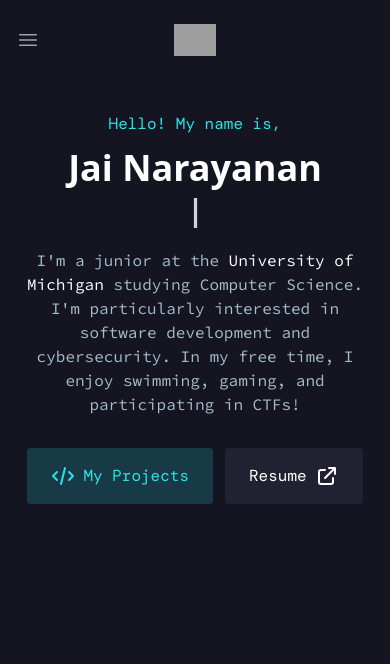
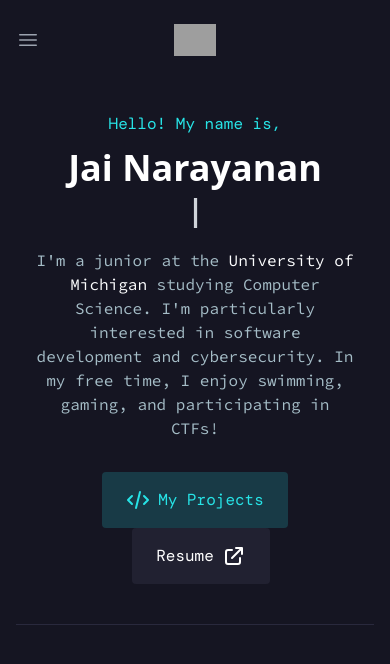
Before and after one commit to JaiNarayanan/JaiNarayanan.github.io, a React (Create React App) app: page / in a window 390 px wide. Shown: the top 664 px of the page. Built offline with nearby package versions, Linux system fonts and the light colour scheme; grey boxes are pictures that could not be loaded; a web font is replaced by a local one.

Commit message:
homepage complete

```diff
--- a/src/App.css
+++ b/src/App.css
@@ -28,13 +28,22 @@ main {
   pointer-events: none;
 }
 
+section{
+    border-bottom-width:1px;
+    --tw-border-opacity:1;
+    border-color:#29293d;
+    padding-top:3.5rem;
+    padding-bottom:3.5rem
+}
+
+
 
 .container{
     width:100%;
     margin-right:auto;
     margin-left:auto;
-    padding-right:0.5rem;
-    padding-left:0.5rem;
+    padding-right:1rem;
+    padding-left:1rem;
 }
 @media(min-width:500px){
     .container{
--- a/src/components/Home.js
+++ b/src/components/Home.js
@@ -3,6 +3,8 @@ import profile from '../assets/me2.png'
 import Typewriter from 'typewriter-effect';
 import { ReactComponent as ProjectIcon } from '../assets/project-icon.svg';
 import { ReactComponent as ExpandIcon } from '../assets/expand-icon.svg';
+import ResumePDF from '../assets/files/Jai_Narayanan_Resume.pdf';
+import ProfileImage from '../assets/imgs/profile.jpg';
 
 const Navbar = () => {
 
@@ -48,7 +50,7 @@ const Navbar = () => {
                   </div>
                   My Projects
                 </a>
-                <a class="ml-3 bg-primary-hover inline-flex justify-center items-center text-center
+                <a target="_blank" rel="noopener noreferrer" href={ResumePDF} class="ml-3 bg-primary-hover inline-flex justify-center items-center text-center
                 text-white duration-200 undefined false false px-6 h-14
                 rounded font-mono font-medium bg-darkLight border-none hover:bg-primary-hover/[0.5] hover:cursor-pointer">
                   Resume
@@ -60,7 +62,17 @@ const Navbar = () => {
 
             </div>
           </div>
+          <div className="lg:w-6/12 md:w-6/12 w-full p-4 xl:block hidden aos-init aos-animate">
+            <div className="flex items-center flex-wrap">
+            <div class="xl:w-1/5 md:w-1/2 w-full"></div>
+            {/* <div class="xl:w-4/5 md:w-1/2 w-full">
+              <img class="inline object-cover mr-2 h-[280px] w-[280px] rounded"
+              src={ProfileImage} alt="Profile image"/>
+            </div> */}
+            </div>
+          </div>
         </div>
+
       </section>
     </>
   )
--- a/src/components/Navbar.js
+++ b/src/components/Navbar.js
@@ -7,7 +7,7 @@ const navigation = [
   { name: 'Experience', href: '#', current: false },
   { name: 'Projects', href: '#', current: false },
   { name: 'Blog', href: '#', current: false },
-  { name: 'Resume', props: {class: "bg-transparent font-semibold py-2 px-4 border border-primary-blue rounded"}, href: '#', current: false },
+  // { name: 'Resume', props: {class: "bg-transparent font-semibold py-2 px-4 border border-primary-blue rounded"}, href: '#', current: false },
 ]
 
 function classNames(...classes) {
```
Also changed, not shown: src/assets/imgs/profile.jpg (added).
